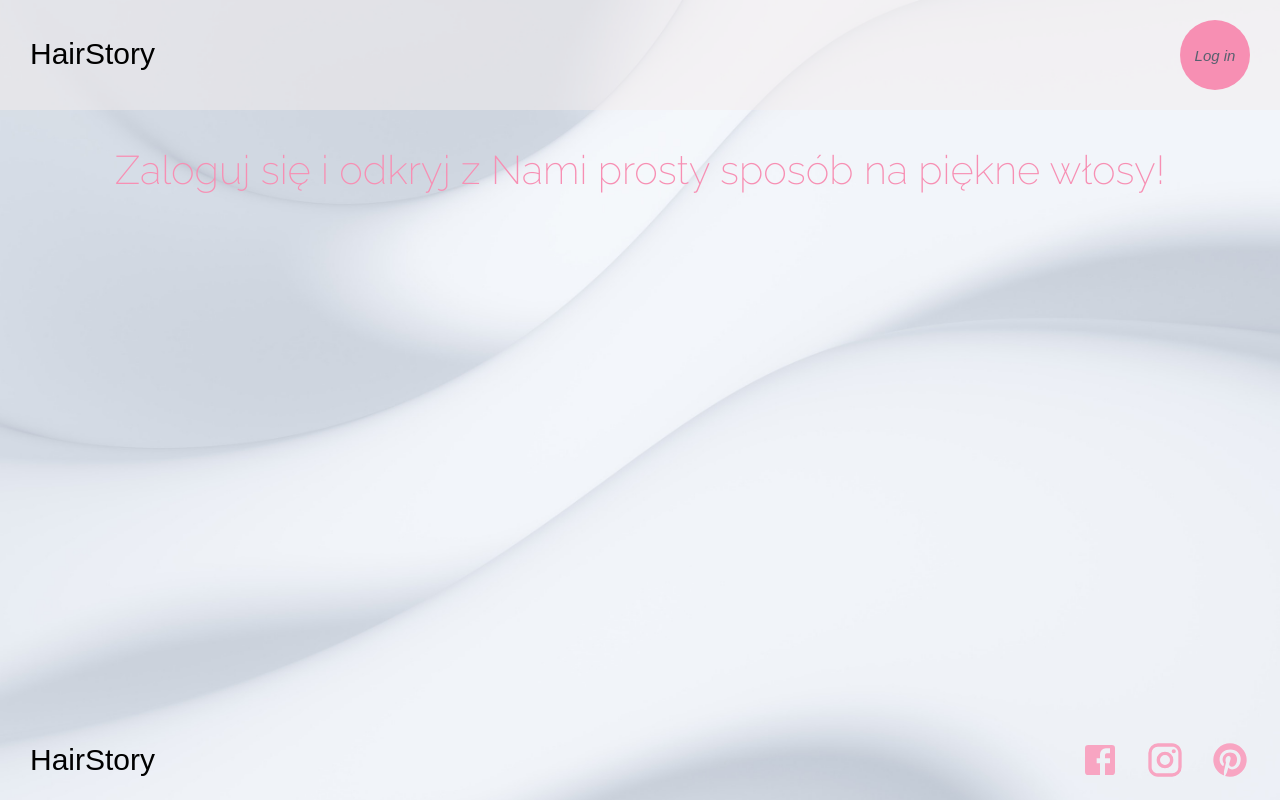
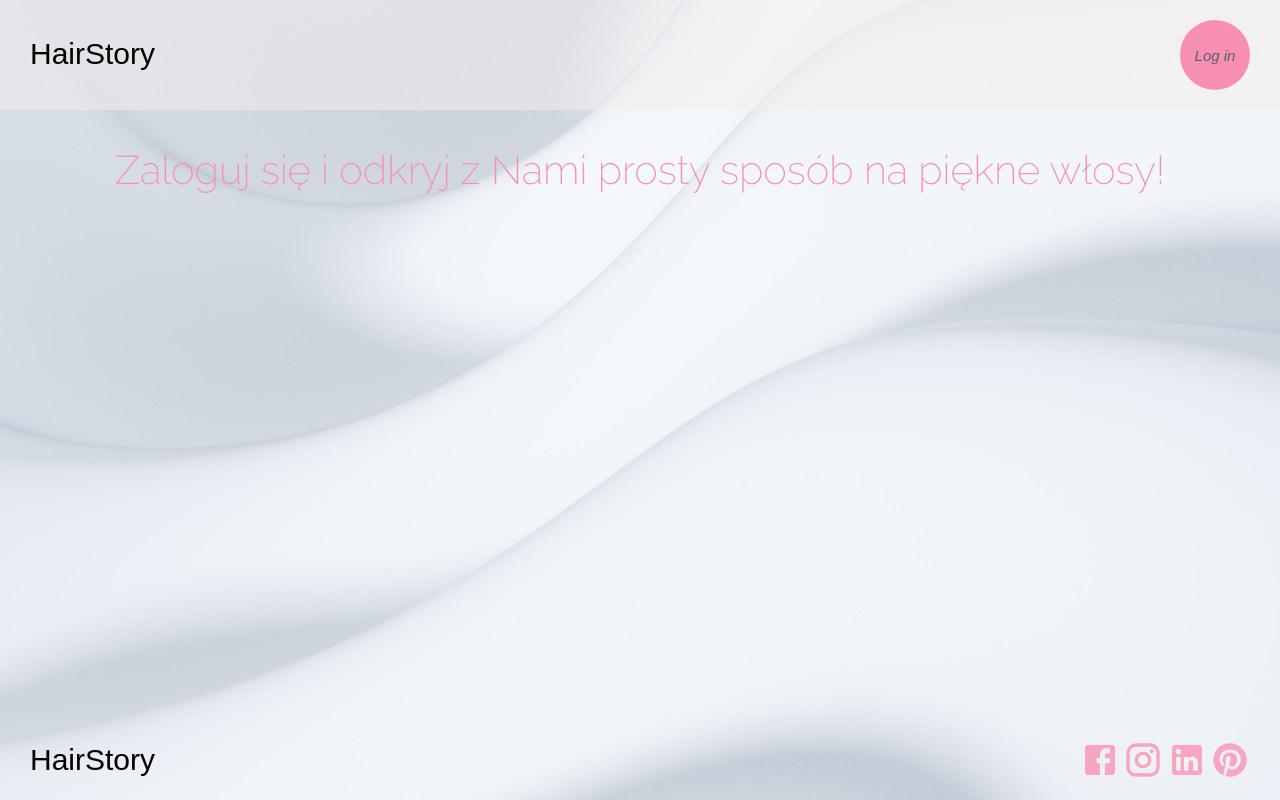
Before and after one commit to Julita1106/HairStory, a React (Create React App) app: page / in a window 1280 px wide. Built offline with nearby package versions, Linux system fonts and the light colour scheme; a web font is replaced by a local one.

Commit message:
added Linkedin icon

```diff
--- a/src/components/footer/Footer.js
+++ b/src/components/footer/Footer.js
@@ -3,6 +3,7 @@ import React from "react";
 import FacebookIcon from "@material-ui/icons/Facebook";
 import InstagramIcon from "@material-ui/icons/Instagram";
 import PinterestIcon from "@material-ui/icons/Pinterest";
+import LinkedInIcon from "@material-ui/icons/LinkedIn";
 
 import "./Footer.scss";
 
@@ -18,7 +19,10 @@ export const Footer = () => {
 					<InstagramIcon fontSize='inherit' />
 				</li>
 				<li className='footer__item'>
-					<PinterestIcon fontSize='inherit' />{" "}
+					<LinkedInIcon fontSize='inherit'></LinkedInIcon>
+				</li>
+				<li className='footer__item'>
+					<PinterestIcon fontSize='inherit' />
 				</li>
 			</ul>
 		</footer>
```
